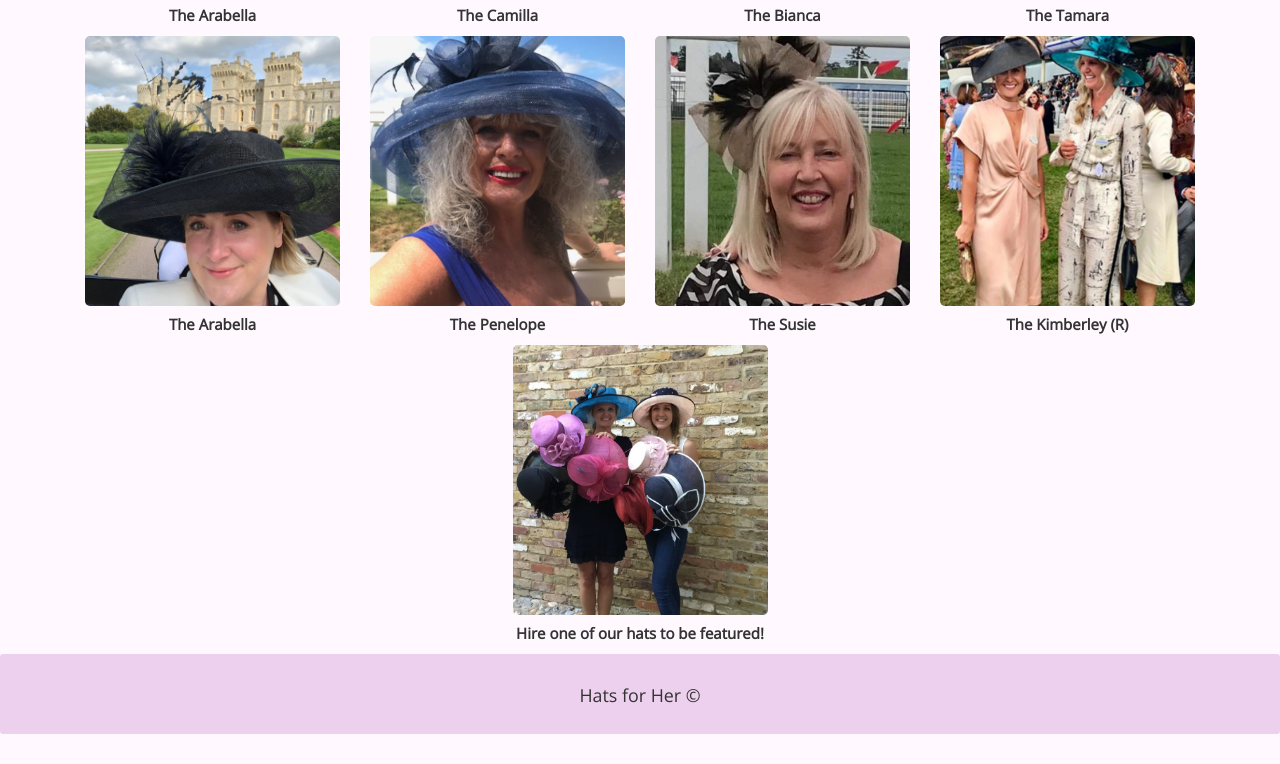
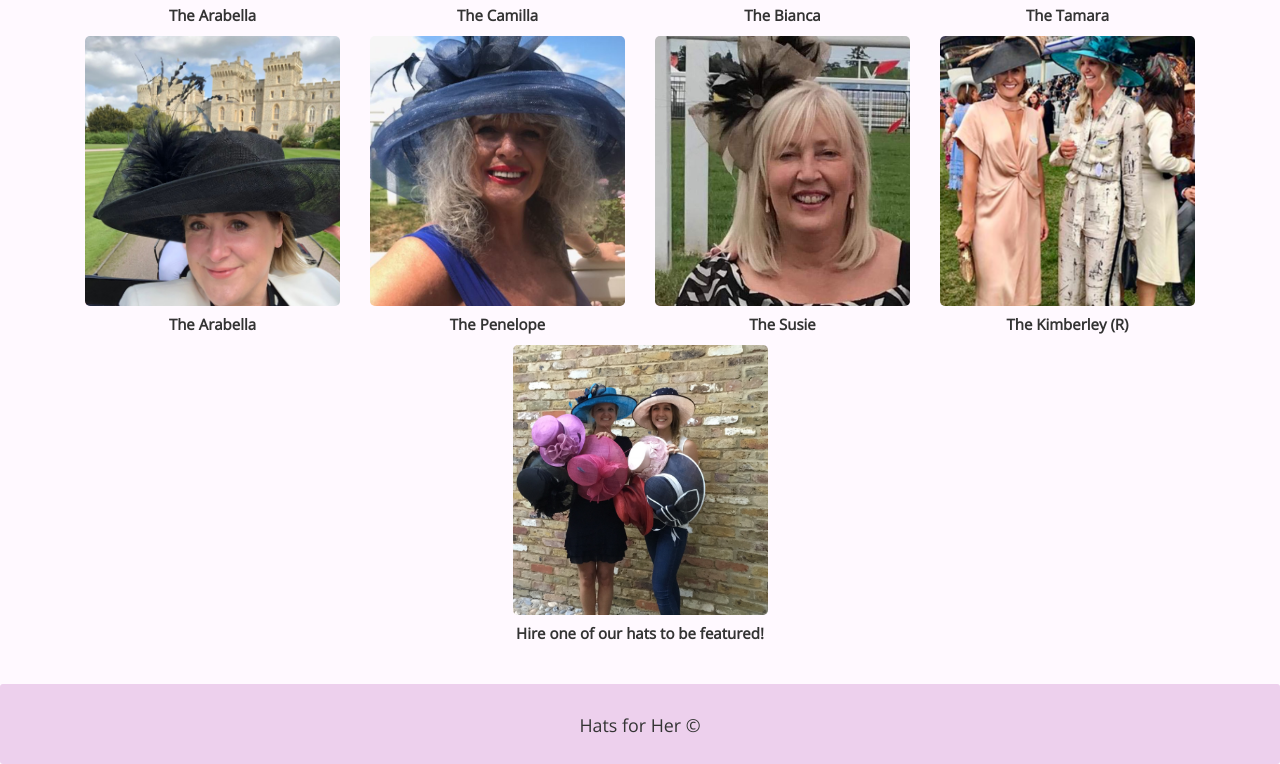
Before and after one commit to ChrisCooper0/HatsForHer, a plain HTML site: page clients.html in a window 1280 px wide. Shown: the part 983-1747 px from the top of the page. Before the commit the page ends 1717 px from the top, so only its background shows below. Drawn offline with nearby package versions, Linux system fonts and the light colour scheme.

Commit message:
add padding bottom

```diff
--- a/clients.html
+++ b/clients.html
@@ -145,7 +145,7 @@
               <p class="text-center">The Kimberley (R)</p>
             </div>
 
-            <div class="col-lg-3 col-md-4 col-xs-6 thumb">
+            <div class="col-lg-3 col-md-4 col-xs-6 thumb pb-5">
               <a href="/Clients/0.JPG" class="fancybox" rel="ligthbox">
                 <img src="/Clients/0.JPG" class="zoom img-fluid" alt="client">
               </a>
```
